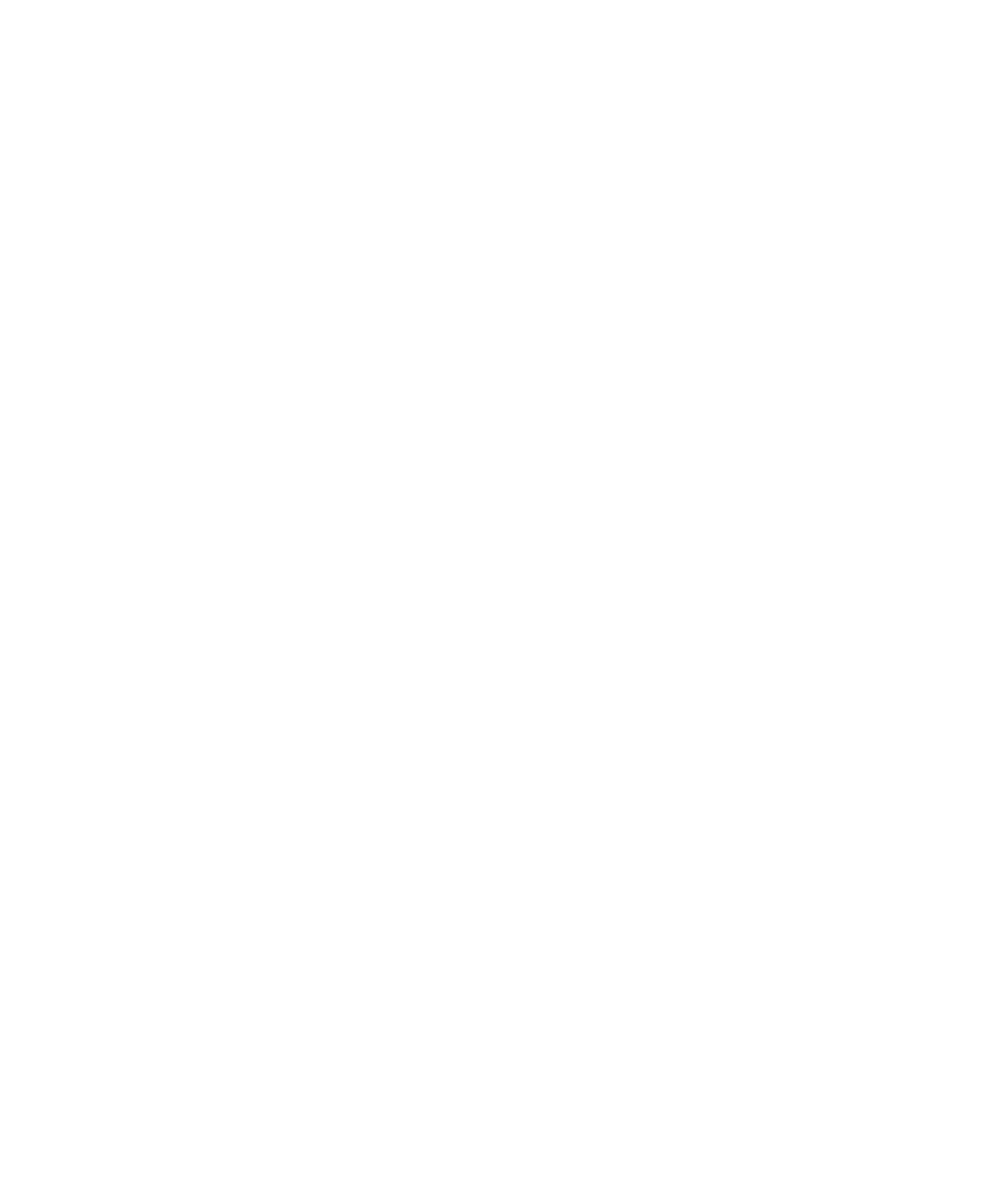
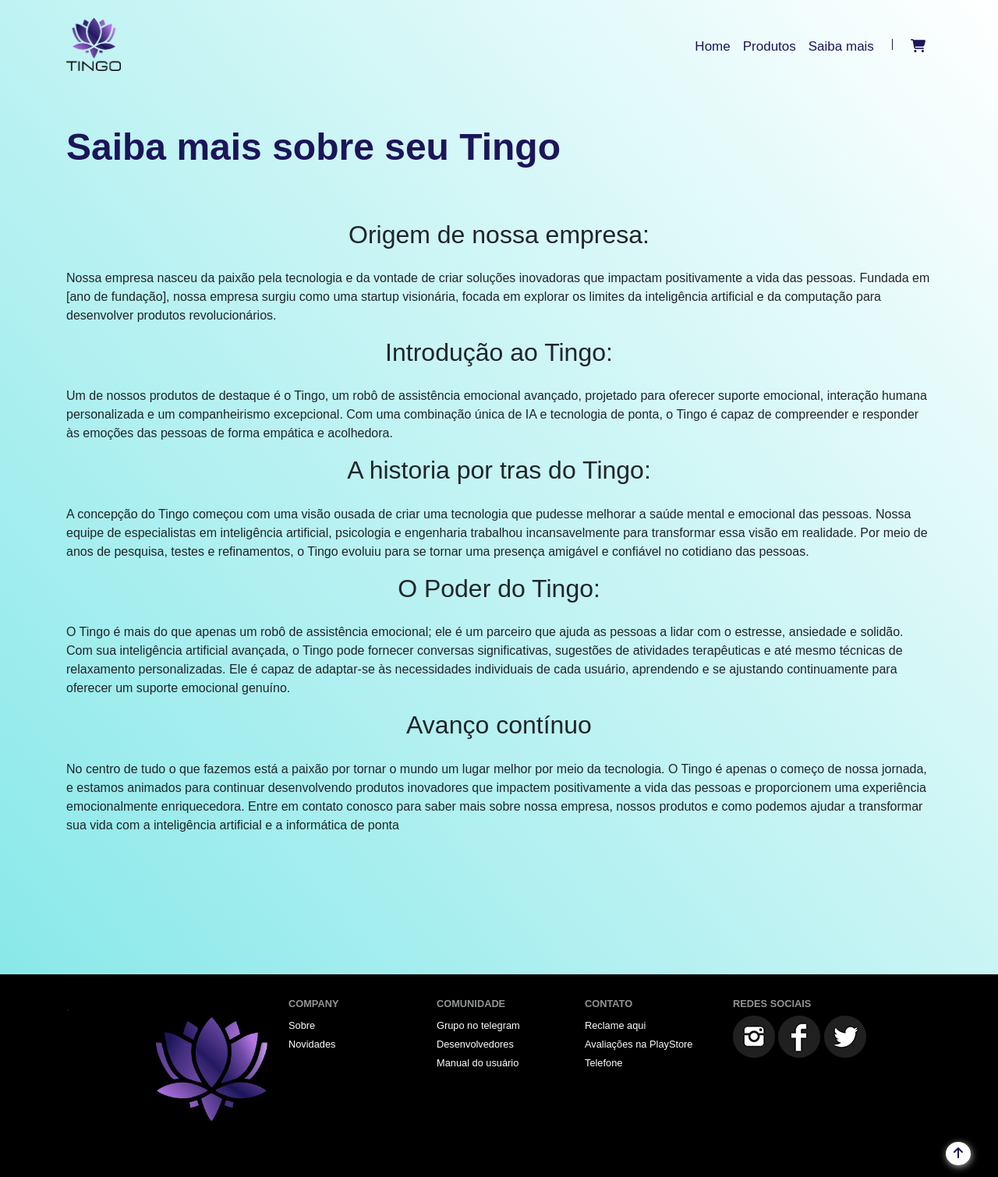
Before and after one commit to marcosjunior00/Tingo, a PHP site: page /pages/saibaMais.html in a window 1280 px wide. Before the commit the page is empty. Shown: the whole page at 78% size. Run offline with PHP 8.4, Linux system fonts and the light colour scheme.

Commit message:
saibaMais page

```diff
--- a/css/style.css
+++ b/css/style.css
@@ -420,3 +420,9 @@ a {
 ul#verificacao {
   color: red;
 }
+
+/* -------------------- saiba Mais -------------------- */
+#saibaMais {
+ margin-top: 10rem ;
+
+}
--- a/index.php
+++ b/index.php
@@ -51,7 +51,7 @@
             <ul class="navbar-nav ml-auto text-white">
               <li class="nav-item"><a href="index.php" class="nav-link" active>Home</a></li>
               <li class="nav-item"><a href="pages/products.php" class="nav-link">Produtos</a></li>
-              <li class="nav-item"><a href="pages/more.php" class="nav-link">Saiba mais</a></li>
+              <li class="nav-item"><a href="pages/saibaMais.html" class="nav-link">Saiba mais</a></li>
 
               <li class="nav-item barra"></li>
 
--- a/pages/saibaMais.html
+++ b/pages/saibaMais.html
@@ -1,11 +1,217 @@
 <!DOCTYPE html>
-<html lang="en">
+<html lang="pt-br">
+
 <head>
-    <meta charset="UTF-8">
-    <meta name="viewport" content="width=device-width, initial-scale=1.0">
-    <title>Saiba mais</title>
+  <!-- Meta tags Obrigatórias -->
+  <meta charset="utf-8">
+  <meta name="viewport" content="width=device-width, initial-scale=1, shrink-to-fit=no">
+
+  <!-- Bootstrap CSS -->
+  <link rel="stylesheet" href="https://stackpath.bootstrapcdn.com/bootstrap/4.1.3/css/bootstrap.min.css"
+    integrity="sha384-MCw98/SFnGE8fJT3GXwEOngsV7Zt27NXFoaoApmYm81iuXoPkFOJwJ8ERdknLPMO" crossorigin="anonymous">
+
+  <!-- Favicon -->
+  <link rel="shortcut icon" href="../imgs/favicon.png" type="image/x-icon">
+
+  <!-- Fontawesome -->
+  <link rel="stylesheet" href="../fontawesome/css/all.css">
+  <link rel="stylesheet" href="../fontawesome/css/brands.css">
+
+  <!-- Folha de estilos personalizada -->
+  <link rel="stylesheet" href="../css/style.css">
+
+  <title>Tingo</title>
+
+  <?php
+
+    include './backend/login.php';
+
+  ?>
+
 </head>
+
 <body>
-    <form></form>
+
+  <div>
+
+    <header><!-- Início header -->
+      <nav class="navbar navbar-expand-sm navbar-principal navbar-light">
+
+        <div class="container">
+
+          <a href="../index.php">
+            <img src="../imgs/logo.png" alt="logo" width="70">
+          </a>
+
+          <button class="navbar-toggler" data-toggle="collapse" data-target="#nav-principal">
+            <i class="fa-solid fa-bars text-white"></i>
+          </button>
+
+          <div class="collapse navbar-collapse" id="nav-principal">
+            <ul class="navbar-nav ml-auto text-white">
+              <li class="nav-item"><a href="../index.php" class="nav-link" active>Home</a></li>
+              <li class="nav-item"><a href="./products.php" class="nav-link">Produtos</a></li>
+              <li class="nav-item"><a href="./more.php" class="nav-link">Saiba mais</a></li>
+
+              <li class="nav-item barra"></li>
+
+              <li class="nav-item">
+                <!-- <span class="login"><i class="fa-solid fa-user"></i></span>
+                <span class="logged"></span> -->
+
+              </li>
+
+              <li class="nav-item"><a href="" class="nav-link"><i class="fa-solid fa-cart-shopping icon-nav"></i></a>
+              </li>
+            </ul>
+          </div>
+
+        </div>
+
+      </nav>
+    </header><!--/ Fim header -->
+
+    <section id="saibaMais" class="d-flex"><!-- Início descrição da lixeira -->
+
+      <div class="container">
+        <div class="row">
+
+
+
+
+
+          <div class="col-md-12">
+
+            <h2 class="align-self-center">Saiba mais sobre seu Tingo</h2> <p></p> <br><br>
+
+            <h3>Origem de nossa empresa:</h3>
+            <p>Nossa empresa nasceu da paixão pela tecnologia e da vontade
+                de criar soluções inovadoras que impactam positivamente a vida das pessoas.
+                Fundada em [ano de fundação], nossa empresa surgiu como uma startup visionária,
+                focada em explorar os limites da inteligência artificial
+                 e da computação para desenvolver produtos revolucionários.</p> <p></p>
+
+            <h3>Introdução ao Tingo:</h3>
+            <p>
+                Um de nossos produtos de destaque é o Tingo, um robô de assistência emocional avançado,
+                projetado para oferecer suporte emocional, interação humana personalizada
+                e um companheirismo excepcional. Com uma combinação única de IA e tecnologia de ponta,
+                o Tingo é capaz de compreender e responder às emoções das pessoas de forma empática e acolhedora.
+            </p> <p></p>
+
+            <h3>A historia por tras do Tingo:</h3>
+            <p>
+                 A concepção do Tingo começou com uma visão ousada de criar uma tecnologia
+                que pudesse melhorar a saúde mental e emocional das pessoas.
+                Nossa equipe de especialistas em inteligência artificial,
+                psicologia e engenharia trabalhou incansavelmente para transformar essa visão em realidade.
+                Por meio de anos de pesquisa, testes e refinamentos,
+                o Tingo evoluiu para se tornar uma presença amigável e confiável no cotidiano das pessoas.
+            </p> <p></p>
+
+           <h3>O Poder do Tingo:</h3>
+           <p>O Tingo é mais do que apenas um robô de assistência emocional;
+            ele é um parceiro que ajuda as pessoas a lidar com o estresse, ansiedade e solidão.
+            Com sua inteligência artificial avançada, o Tingo pode fornecer conversas significativas,
+            sugestões de atividades terapêuticas e até mesmo técnicas de relaxamento personalizadas.
+            Ele é capaz de adaptar-se às necessidades individuais de cada usuário,
+           aprendendo e se ajustando continuamente para oferecer um suporte emocional genuíno.
+            </p> <p></p>
+
+            <h3>Avanço contínuo</h3>
+            No centro de tudo o que fazemos está a paixão por tornar o mundo um lugar melhor
+             por meio da tecnologia. O Tingo é apenas o começo de nossa jornada,
+              e estamos animados para continuar desenvolvendo produtos inovadores que impactem positivamente
+               a vida das pessoas e proporcionem uma experiência emocionalmente enriquecedora.
+            Entre em contato conosco para saber mais sobre nossa empresa,
+            nossos produtos e como podemos ajudar a transformar sua vida com a inteligência artificial
+             e a informática de ponta
+            </p> <p></p> <br> <br>
+
+            <h3></h3>
+
+          </div>
+        </div>
+      </div>
+
+    </section><!-- Fim descrição da lixeira-->
+
+
+
+    <footer id="rodape">
+      <div class="container">
+        <div class="row">
+
+          <div class="col-md-1">
+            .
+          </div>
+
+          <div class="col-md-2">
+            <img src="../imgs/logo.png" alt="logo" id="logo">
+          </div>
+
+          <div class="col-md-2">
+
+            <h4>company</h4>
+            <ul class="navbar-nav">
+              <li><a href="">Sobre</a></li>
+              <li><a href="">Novidades</a></li>
+            </ul>
+
+          </div>
+
+          <div class="col-md-2">
+
+            <h4>comunidade</h4>
+            <ul class="navbar-nav">
+              <li><a href="">Grupo no telegram</a></li>
+              <li><a href="">Desenvolvedores</a></li>
+              <li><a href="">Manual do usuário</a></li>
+            </ul>
+
+          </div>
+
+          <div class="col-md-2">
+
+            <h4>contato</h4>
+            <ul class="navbar-nav">
+              <li><a href="">Reclame aqui</a></li>
+              <li><a href="">Avaliações na PlayStore</a></li>
+              <li><a href="">Telefone</a></li>
+            </ul>
+
+          </div>
+
+          <div class="col-md-3 d-flex flex-column">
+            <h4>redes sociais</h4>
+            <ul class="navbar-nav">
+              <li>
+                <a href="instagram.com"><img src="../imgs/instagram.png" alt="Instagram"></a>
+                <a href="www.facebook.com"><img src="../imgs/facebook.png" alt="Facebook"></a>
+                <a href="www.twitter.com"><img src="../imgs/twitter.png" alt="Twitter"></a>
+              </li>
+            </ul>
+          </div>
+
+        </div>
+      </div>
+    </footer>
+  </div>
+
+  <button id="btnScrollToTop">
+    <i class="fa-solid fa-arrow-up" style="color: #1c1559;"></i>
+  </button>
+
+  <!-- jQuery primeiro, depois Popper.js, depois Bootstrap JS -->
+  <script src="https://code.jquery.com/jquery-3.3.1.slim.min.js"
+    integrity="sha384-q8i/X+965DzO0rT7abK41JStQIAqVgRVzpbzo5smXKp4YfRvH+8abtTE1Pi6jizo"
+    crossorigin="anonymous"></script>
+  <script src="https://cdnjs.cloudflare.com/ajax/libs/popper.js/1.14.3/umd/popper.min.js"
+    integrity="sha384-ZMP7rVo3mIykV+2+9J3UJ46jBk0WLaUAdn689aCwoqbBJiSnjAK/l8WvCWPIPm49"
+    crossorigin="anonymous"></script>
+  <script src="https://stackpath.bootstrapcdn.com/bootstrap/4.1.3/js/bootstrap.min.js"
+    integrity="sha384-ChfqqxuZUCnJSK3+MXmPNIyE6ZbWh2IMqE241rYiqJxyMiZ6OW/JmZQ5stwEULTy"
+    crossorigin="anonymous"></script>
 </body>
+
 </html>
```
